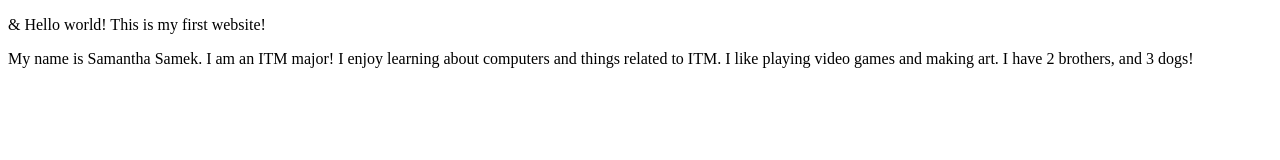
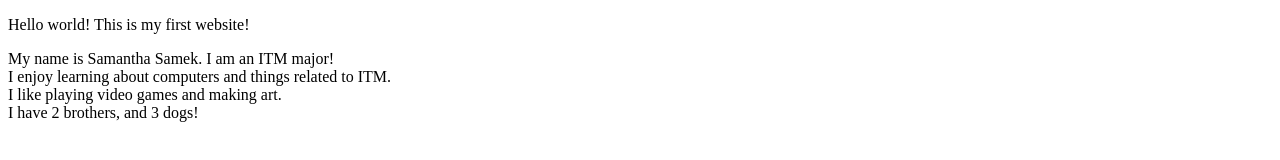
Before and after one commit to ssamek/Lab-1, a plain HTML site: page index.html in a window 1280 px wide. Drawn offline with Linux system fonts and the light colour scheme.

Commit message:
changing from one line to multiple lines

```diff
--- a/index.html
+++ b/index.html
@@ -5,11 +5,11 @@
   <title>ITMD-361 Internet Technologies and Web Design</title>
 </head>
 <body>
-  <p>&amp; Hello world! This is my first website!</p>
-  <p>My name is Samantha Samek. I am an ITM major!
-		I enjoy learning about computers and things related to ITM.
-		I like playing video games and making art.
-		I have 2 brothers, and 3 dogs!
+  <p>Hello world! This is my first website!</p>
+  <p>My name is Samantha Samek. I am an ITM major!<br>
+		I enjoy learning about computers and things related to ITM.<br>
+		I like playing video games and making art.<br>
+		I have 2 brothers, and 3 dogs!<br>
 
   </p>
 </body>
```
